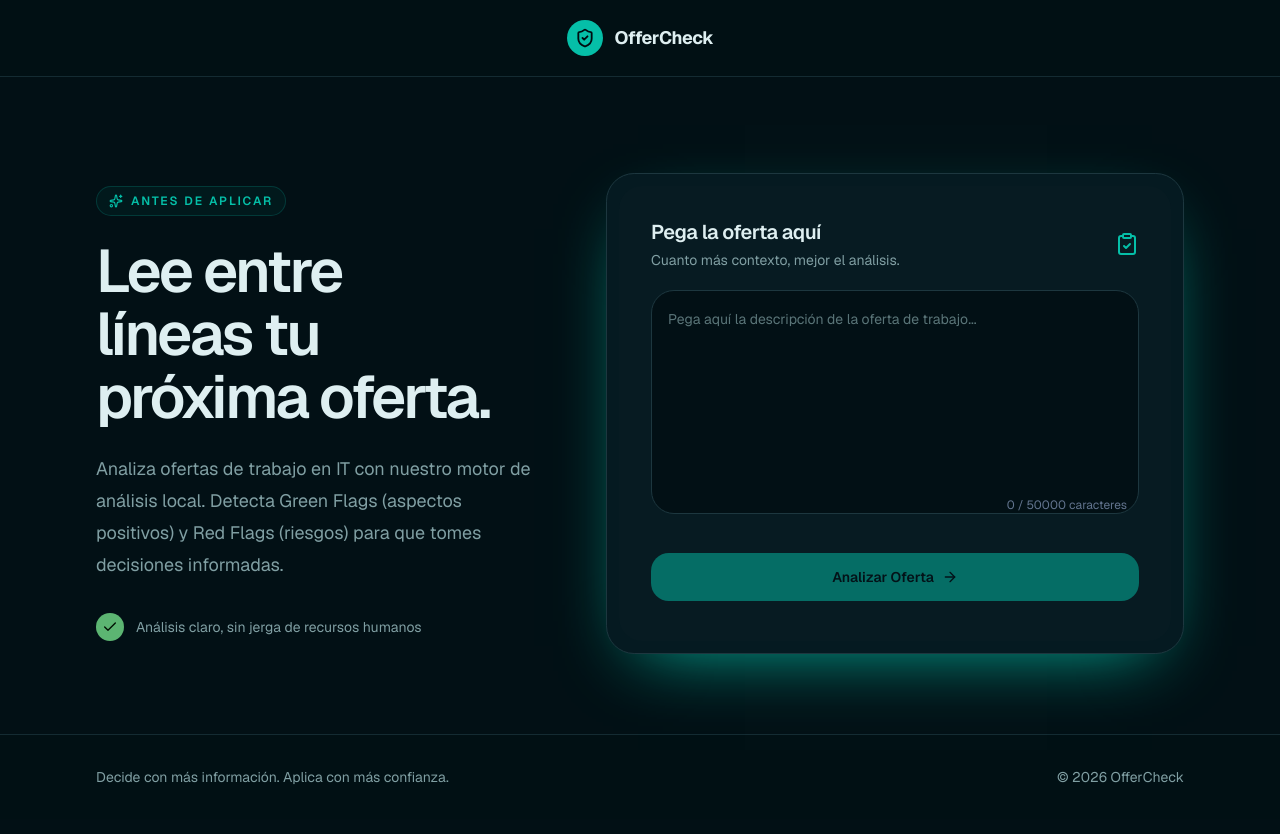
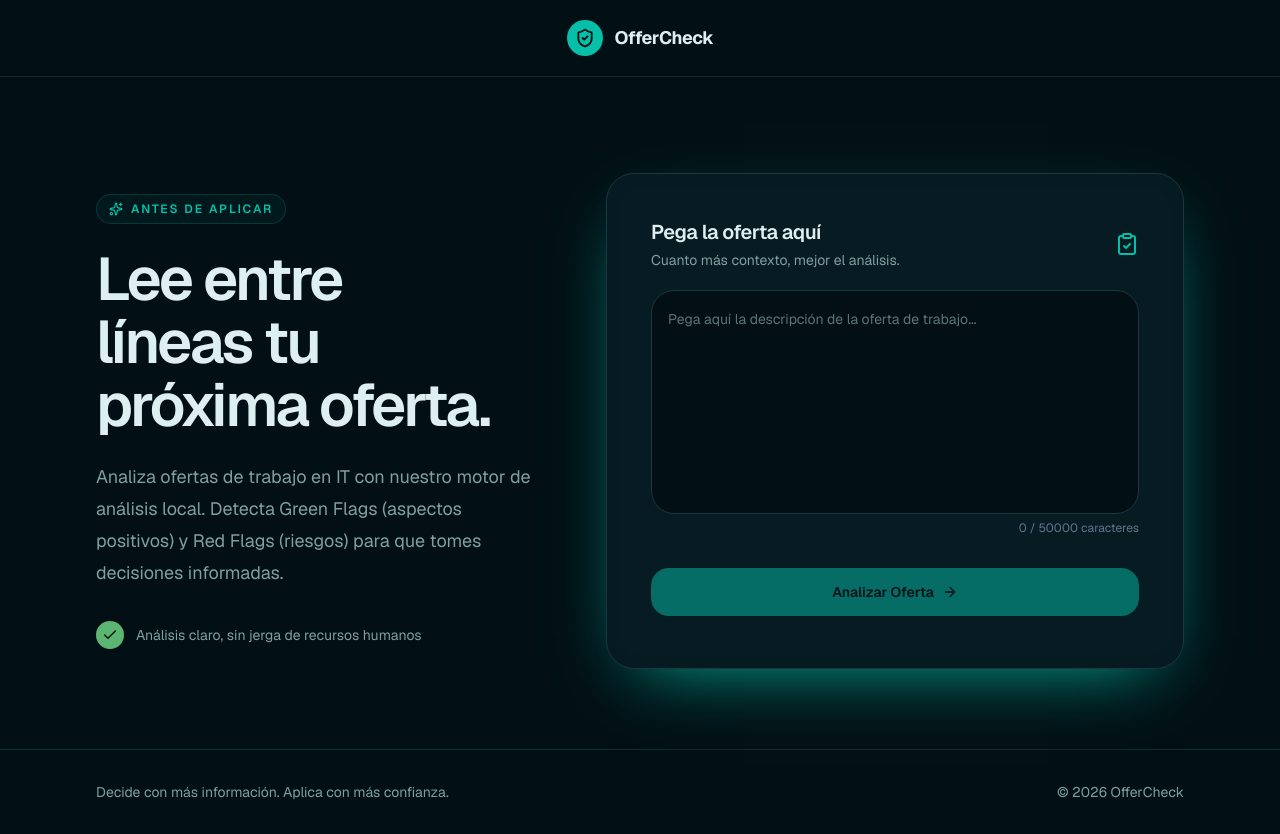
Before and after one commit to carlosdlacoste/OfferCheck, a React (Vite) app: page / in a window 1280 px wide. Built offline with nearby package versions, Linux system fonts and the light colour scheme.

Commit message:
feat(ui): separate characters tag from textInputArea and delete textArea resize

```diff
--- a/src/components/Input/TextAreaInput.tsx
+++ b/src/components/Input/TextAreaInput.tsx
@@ -1,4 +1,4 @@
-import { forwardRef, useRef, useEffect } from 'react'
+import { forwardRef} from 'react'
 
 interface TextAreaInputProps {
   value: string
@@ -18,52 +18,37 @@ interface TextAreaInputProps {
  */
 export const TextAreaInput = forwardRef<HTMLTextAreaElement, TextAreaInputProps>(
   ({ value, onChange, placeholder = 'Pega aquí la descripción de la oferta de trabajo...', disabled = false, maxLength = 50000 }, ref) => {
-    const textareaRef = useRef<HTMLTextAreaElement>(null)
-
-    // Auto-resize textarea based on content
-    useEffect(() => {
-      const textarea = textareaRef.current
-      if (textarea) {
-        textarea.style.height = 'auto'
-        textarea.style.height = `${textarea.scrollHeight}px`
-      }
-    }, [value])
 
     const handleInput = (e: React.ChangeEvent<HTMLTextAreaElement>) => {
       const textarea = e.target
       // Ensure we don't exceed maxLength
       if (textarea.value.length <= maxLength) {
         onChange(e)
-        // Adjust height after input
-        setTimeout(() => {
-          textarea.style.height = 'auto'
-          textarea.style.height = `${textarea.scrollHeight}px`
-        }, 0)
       }
     }
 
     return (
-      <div className="relative w-full">
+      <div className="flex w-full flex-col gap-1.5">
         <label htmlFor="job-description" className="sr-only">
           Descripción de la oferta de trabajo
         </label>
         <textarea
           id="job-description"
-          ref={ref || textareaRef}
+          ref={ref}
           value={value}
           onChange={handleInput}
           placeholder={placeholder}
           disabled={disabled}
           maxLength={maxLength}
           rows={8}
-          className="min-h-56 w-full resize-none rounded-2xl border border-border bg-background p-4 text-sm leading-6 text-foreground outline-none transition-shadow placeholder:text-muted-foreground/70 focus:border-primary focus:ring-4 focus:ring-primary/10"
+          className="h-56 w-full resize-none overflow-y-auto rounded-2xl border border-border bg-background p-4 text-sm leading-6 text-foreground outline-none transition-shadow placeholder:text-muted-foreground/70 focus:border-primary focus:ring-4 focus:ring-primary/10"
           aria-label="Área de texto para pegar la descripción de la oferta de trabajo"
           aria-describedby="input-hint"
           spellCheck={false}
         />
         <div
           id="input-hint"
-          className="absolute bottom-2 right-3 text-xs text-slate-500 pointer-events-none"
+          className="flex justify-end text-xs text-slate-500 pointer-events-none"
           aria-hidden="true"
         >
           {value.length} / {maxLength} caracteres
```
